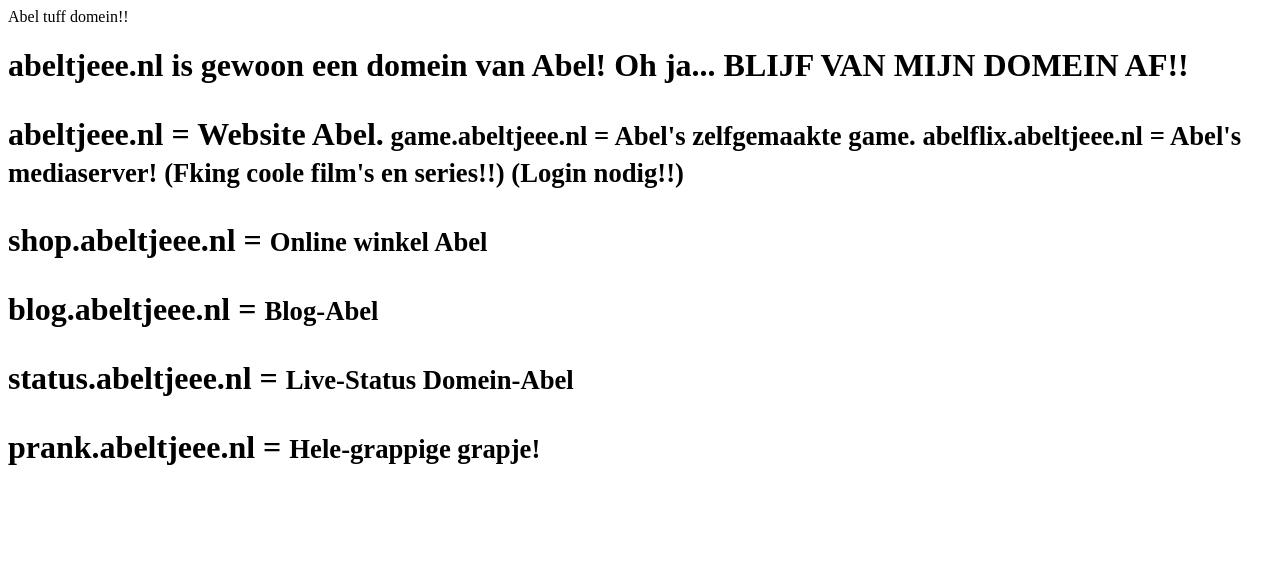
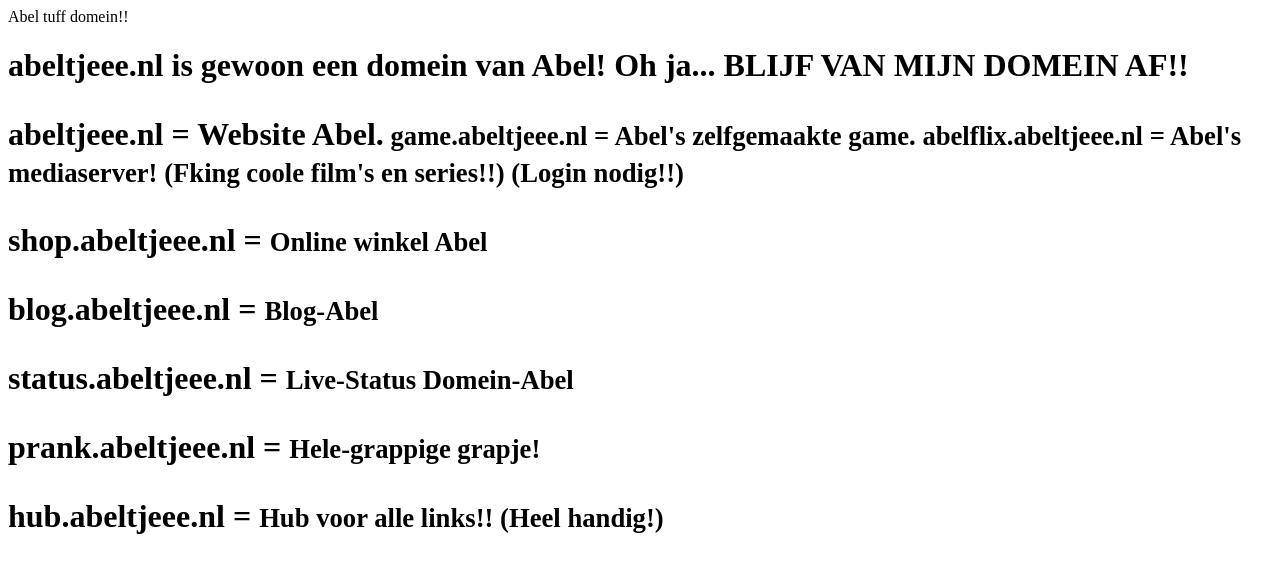
Before and after one commit to AbeltjeeeNL/Info-abeltjeee.nl, a plain HTML site: page index.html in a window 1280 px wide. Drawn offline with Linux system fonts and the light colour scheme.

Commit message:
Update index.html

```diff
--- a/index.html
+++ b/index.html
@@ -18,4 +18,5 @@
     <p>blog.abeltjeee.nl = <small>Blog-Abel<b></b></small></p>
     <p>status.abeltjeee.nl = <small>Live-Status Domein-Abel<b></b></small></p>
     <p>prank.abeltjeee.nl = <small>Hele-grappige grapje!<b></b></small></p>
+    <p>hub.abeltjeee.nl = <small>Hub voor alle links!! (Heel handig!)<b></b></small></p>
 <body>
```
